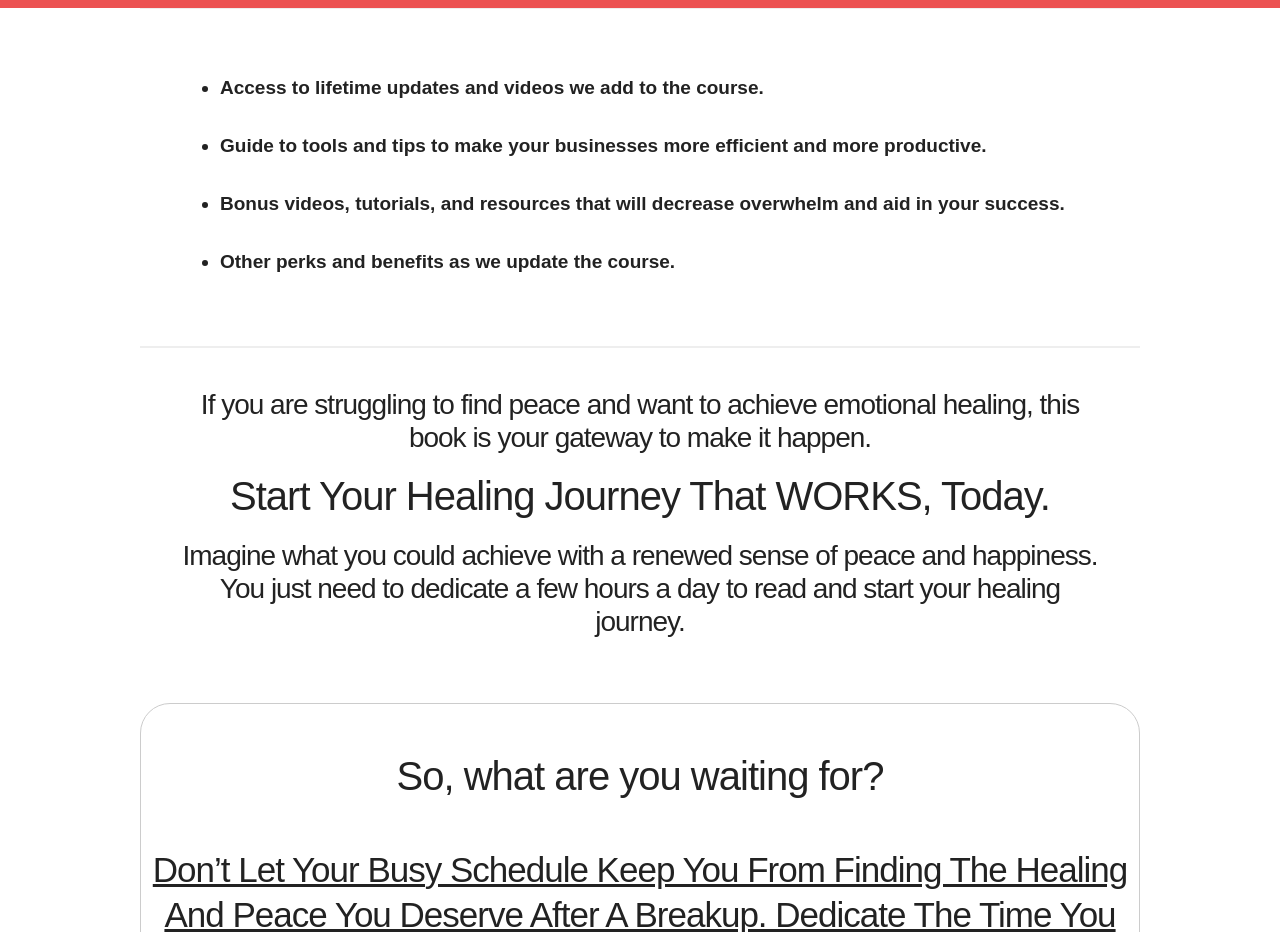
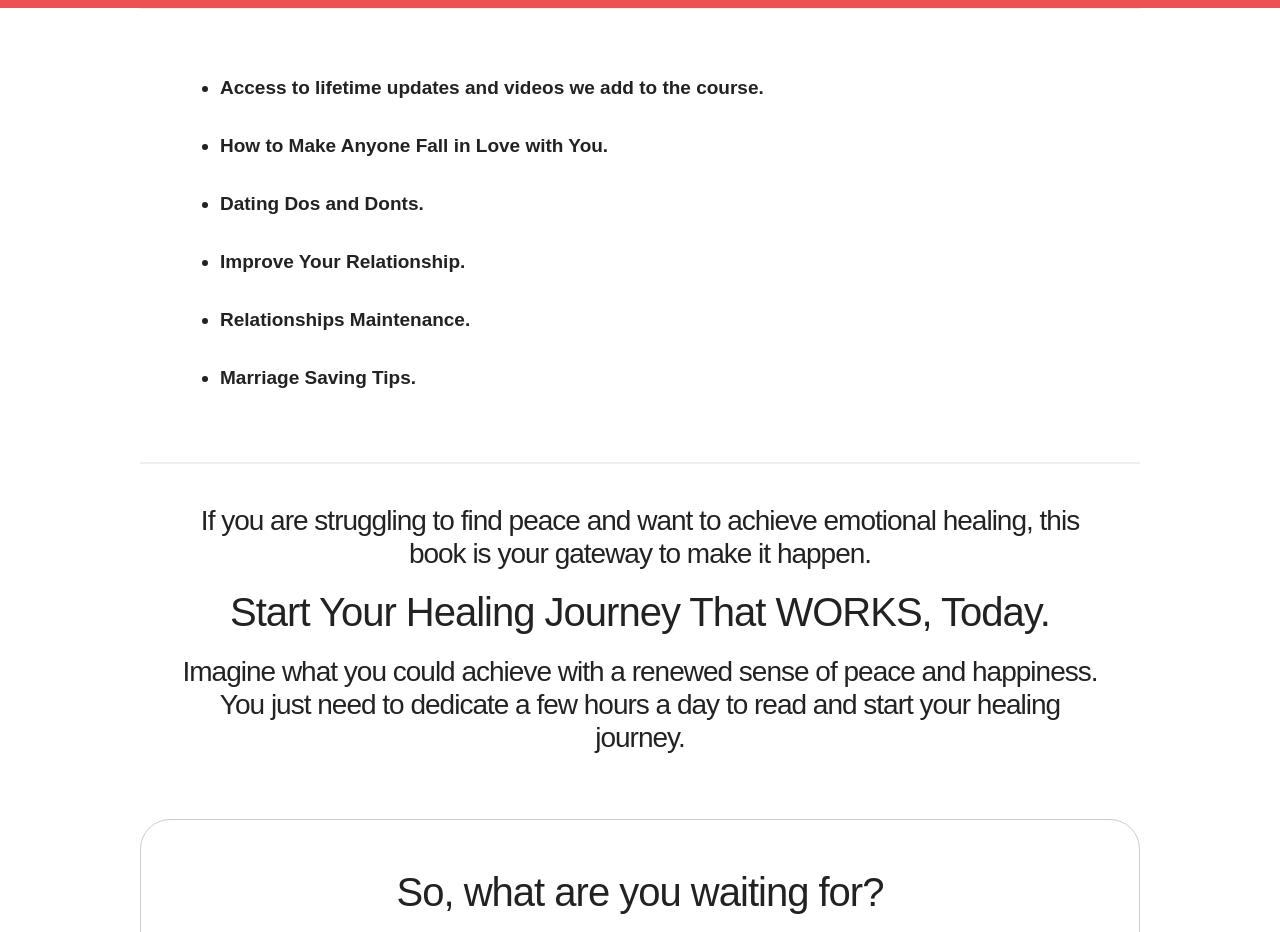
Before and after one commit to Layone2023/loveafterbreakup, a plain HTML site: page LoveAfterBreakup.html in a window 1280 px wide. Shown: the part 6020-6952 px from the top of the page. Drawn offline with nearby package versions, Linux system fonts and the light colour scheme; a web font is replaced by a local one.

Commit message:
Update LoveAfterBreakup.html

```diff
--- a/LoveAfterBreakup.html
+++ b/LoveAfterBreakup.html
@@ -237,9 +237,11 @@ Have you spent months trying to find peace and happiness after your breakup, onl
       <div class="one-column">
         <p style="color:#06F;"><strong></strong></p><ul><strong>
           <li>Access to lifetime updates and videos we add to  the course.</li>
-          <li>Guide to tools and tips to make your businesses more efficient and more productive.</li>
-          <li>Bonus videos, tutorials, and resources that will decrease overwhelm and aid in your success.</li>
-          <li>Other perks and benefits as we update the course.</li>
+          <li>How to Make Anyone Fall in Love with You.</li>
+          <li>Dating Dos and Donts.</li>
+          <li>Improve Your Relationship.</li>
+	  <li>Relationships Maintenance.</li>
+          <li>Marriage Saving Tips.</li>
           </strong></ul><strong>
         </strong><p></p>
 </div>
```
